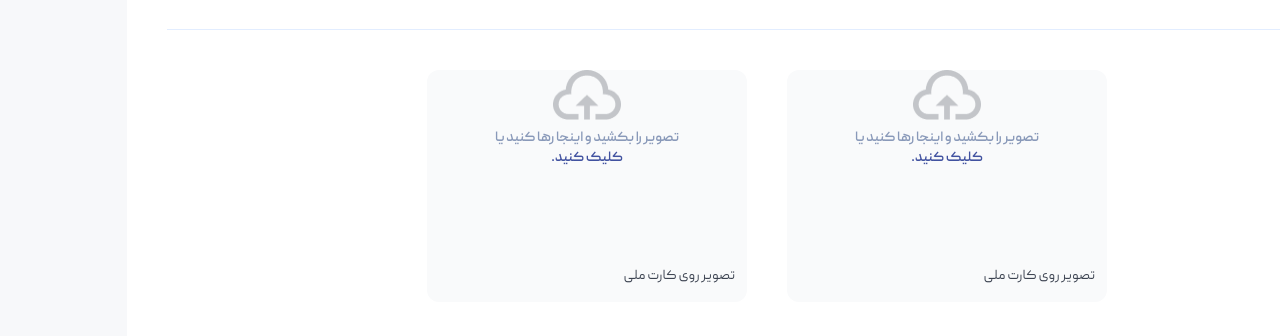
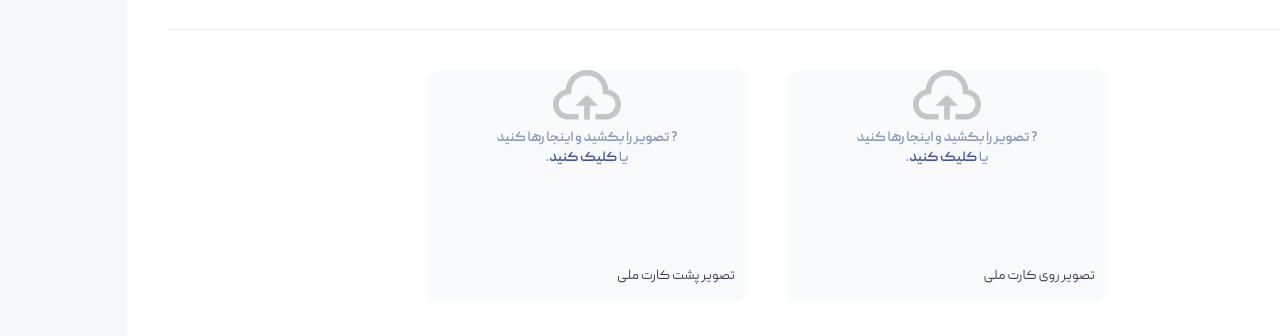
Before and after one commit to mollaei-dev/part-bank, a Vue app: page /upload-id in a window 1280 px wide. Shown: the part 189-525 px from the top of the page. Built offline with nearby package versions, Linux system fonts and the light colour scheme.

Commit message:
feat: implement image upload and preview using Pinia store

```diff
--- a/src/components/ImageUploader.vue
+++ b/src/components/ImageUploader.vue
@@ -1,15 +1,42 @@
-<script setup></script>
+<script setup>
+import { useUserStore } from '@/stores/userStore'
+import { computed, ref } from 'vue'
+
+const props = defineProps(['side'])
+const fileInput = ref(null)
+
+const userStore = useUserStore()
+
+const priviewUrl = computed(() =>
+  props.side === 'front' ? userStore.userInfo.frontCardImage : userStore.userInfo.backCardImage,
+)
+
+function clickFileInput() {
+  fileInput.value.click()
+}
+
+function handleFile(event) {
+  userStore.saveCardImage(event.target.files[0], props.side)
+}
+</script>
 <template>
   <div class="upload">
-    <div class="upload__dropzone">
-      <img class="upload__icon" src="@/assets/images/icons/upload.png" />
-      <p class="upload__text">
-        تصویر را بکشید و اینجا رها کنید یا <br />
-        <span>کلیک کنید.</span>
-      </p>
+    <div @click="clickFileInput()" class="upload__dropzone">
+      <input type="file" ref="fileInput" @change="handleFile" hidden />
+
+      <img v-if="priviewUrl" class="upload__priview" :src="priviewUrl" />
+      <div v-else class="upload__placeholder">
+        <img class="upload__icon" src="@/assets/images/icons/upload.png" alt="upload" />
+        <p class="upload__text">
+          ? تصویر را بکشید و اینجا رها کنید <br />
+          یا <span>کلیک کنید</span>.
+        </p>
+      </div>
     </div>
     <div class="upload__footer">
-      <p class="upload__label">تصویر روی کارت ملی</p>
+      <p class="upload__label">
+        {{ side === 'front' ? 'تصویر روی کارت ملی' : 'تصویر پشت کارت ملی' }}
+      </p>
       <img />
     </div>
   </div>
@@ -27,12 +54,16 @@
     border-radius: 12px 12px 0 0;
     cursor: pointer;
   }
+  &__priview {
+    width: 100%;
+    height: 100%;
+    object-fit: contain;
+  }
   &__icon {
     width: 68px;
     height: 50px;
   }
   &__text {
-    white-space: pre-wrap;
     font-weight: 600;
     font-size: 14px;
     text-align: center;
--- a/src/pages/UploadIDPage.vue
+++ b/src/pages/UploadIDPage.vue
@@ -7,8 +7,8 @@ import ImageUploader from '@/components/ImageUploader.vue'
     <div class="page__title">تصویر کارت ملی</div>
     <div class="divider"></div>
     <div class="uploade-cards">
-      <ImageUploader />
-      <ImageUploader />
+      <ImageUploader side="front" />
+      <ImageUploader side="back" />
     </div>
     <div class="page__form-buttons">
       <Button siz="" @press="goBack" variant="secondary">
--- a/src/stores/userStore.js
+++ b/src/stores/userStore.js
@@ -20,5 +20,15 @@ export const useUserStore = defineStore('user', () => {
     localStorage.setItem('userInfo', JSON.stringify(userInfo.value))
   }
 
-  return { currentUser, userInfo, setCurrentUser, saveInfo }
+  function saveCardImage(file, side) {
+    const reader = new FileReader()
+    reader.onload = () => {
+      if (side === 'front') userInfo.value.frontCardImage = reader.result
+      else userInfo.value.backCardImage = reader.result
+      localStorage.setItem('userInfo', JSON.stringify(userInfo.value))
+    }
+    reader.readAsDataURL(file)
+  }
+
+  return { currentUser, userInfo, setCurrentUser, saveInfo, saveCardImage }
 })
```
